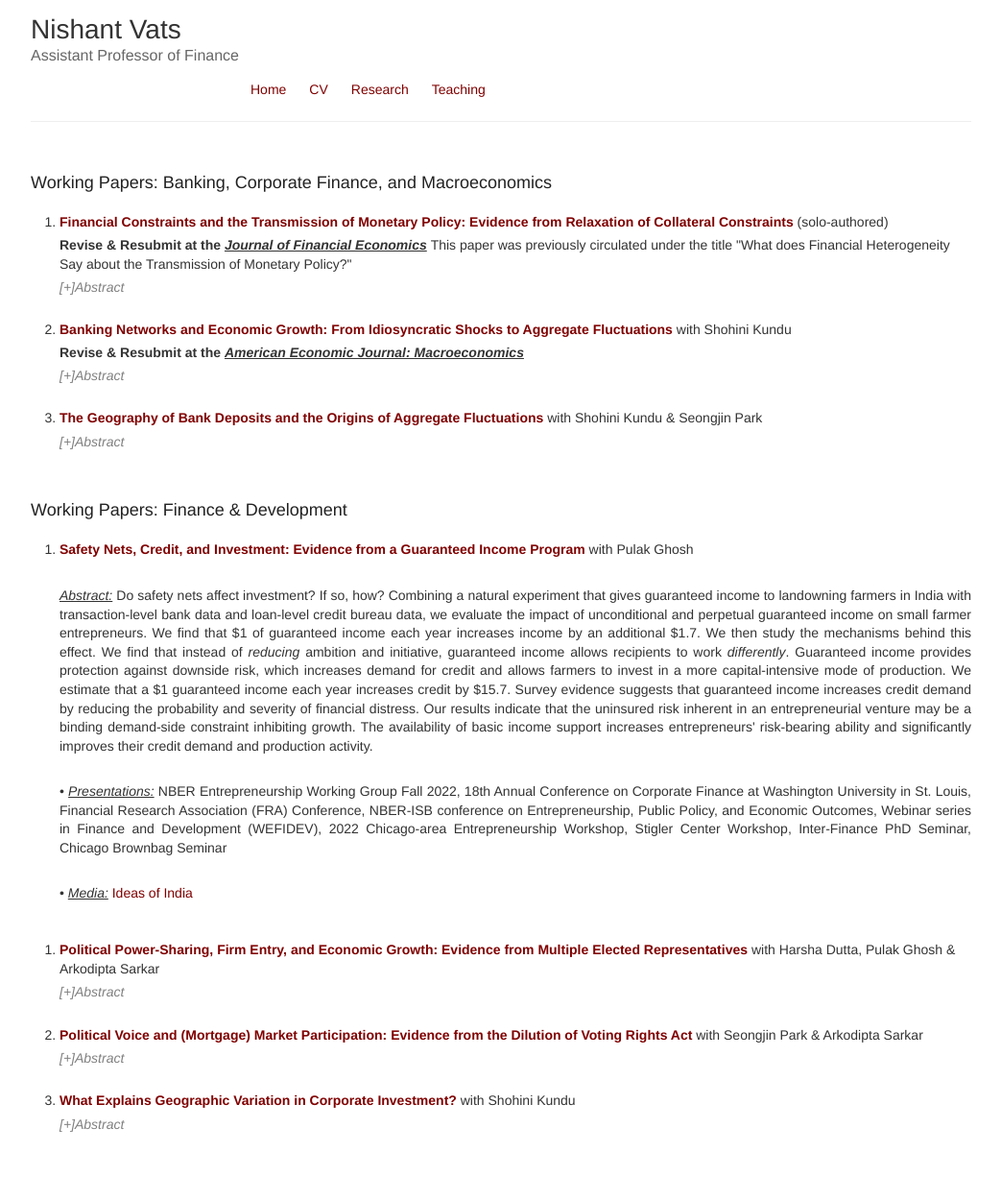
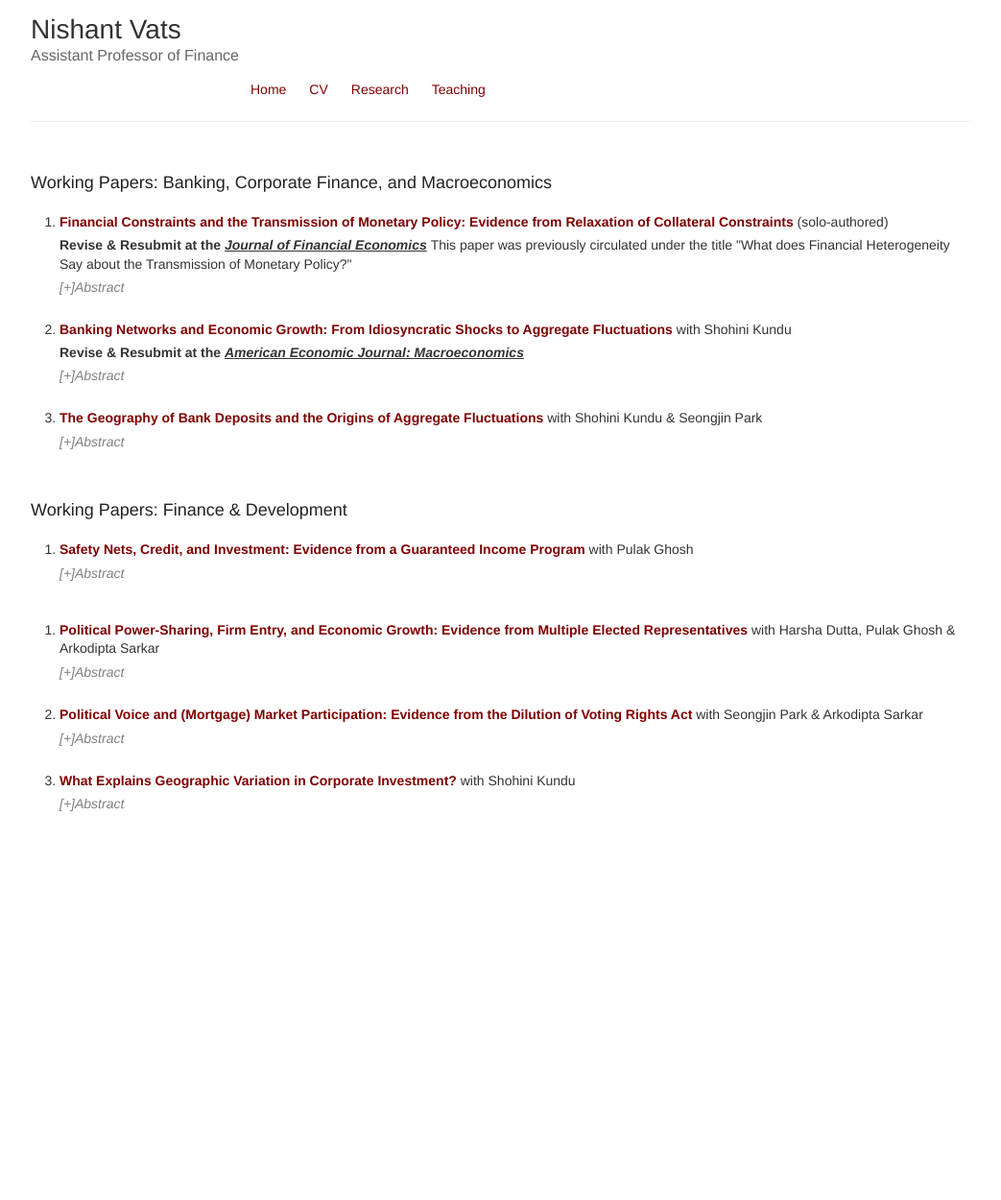
Before and after one commit to nishvats/nishvats.github.io, a Jekyll site: the page built from research.html, in a window 1280 px wide. Shown: the whole page at 96% size, without its empty margins (118-1161 px from the left). Built offline with Jekyll 4.4.1, drawn with Linux system fonts in a browser that asks for light colours; after the commit the page ends 917 px from its top, so only the background shows below that.

Commit message:
Update research.html

```diff
--- a/research.html
+++ b/research.html
@@ -37,15 +37,15 @@ layout: default
     <br>
 <h3> Working Papers: Finance & Development</h3>
   <ol>
-
     <li> <b><a href="/Documents/Vats_JMP_Booth.pdf">Safety Nets, Credit, and Investment: Evidence from a Guaranteed Income Program</a></b> with Pulak Ghosh </li>
-    <br>
+    <details>
+        <summary>[+]Abstract</summary>
     <p align="justify"> <u><em>Abstract:</em></u> Do safety nets affect investment? If so, how? Combining a natural experiment that gives guaranteed income to landowning farmers in India with transaction-level bank data and loan-level credit bureau data, we evaluate the impact of unconditional and perpetual guaranteed income on small farmer entrepreneurs. We find that $1 of guaranteed income each year increases income by an additional $1.7. We then study the mechanisms behind this effect. We find that instead of <em>reducing</em> ambition and initiative, guaranteed income allows recipients to work <em>differently</em>. Guaranteed income provides protection against downside risk, which increases demand for credit and allows farmers to invest in a more capital-intensive mode of production. We estimate that a $1 guaranteed income each year increases credit by $15.7. Survey evidence suggests that guaranteed income increases credit demand by reducing the probability and severity of financial distress. Our results indicate that the uninsured risk inherent in an entrepreneurial venture may be a binding demand-side constraint inhibiting growth. The availability of basic income support increases entrepreneurs' risk-bearing ability and significantly improves their credit demand and production activity. </p>
     <br>
     <p align="justify">• <u><em>Presentations:</em></u> NBER Entrepreneurship Working Group Fall 2022, 18th Annual Conference on Corporate Finance at Washington University in St. Louis, Financial Research Association (FRA) Conference, NBER-ISB conference on Entrepreneurship, Public Policy, and Economic Outcomes, Webinar series in Finance and Development (WEFIDEV), 2022 Chicago-area Entrepreneurship Workshop, Stigler Center Workshop, Inter-Finance PhD Seminar, Chicago Brownbag Seminar </p>
     <br>
     <p align="justify">• <u><em>Media:</em></u> <a href="https://www.discoursemagazine.com/economics/2022/09/15/ideas-of-india-the-impact-of-income-guarantee-on-farm-incomes-in-india/">Ideas of India</a> </p>
-
+     </details>
   </ol>
 
 <br>
```
